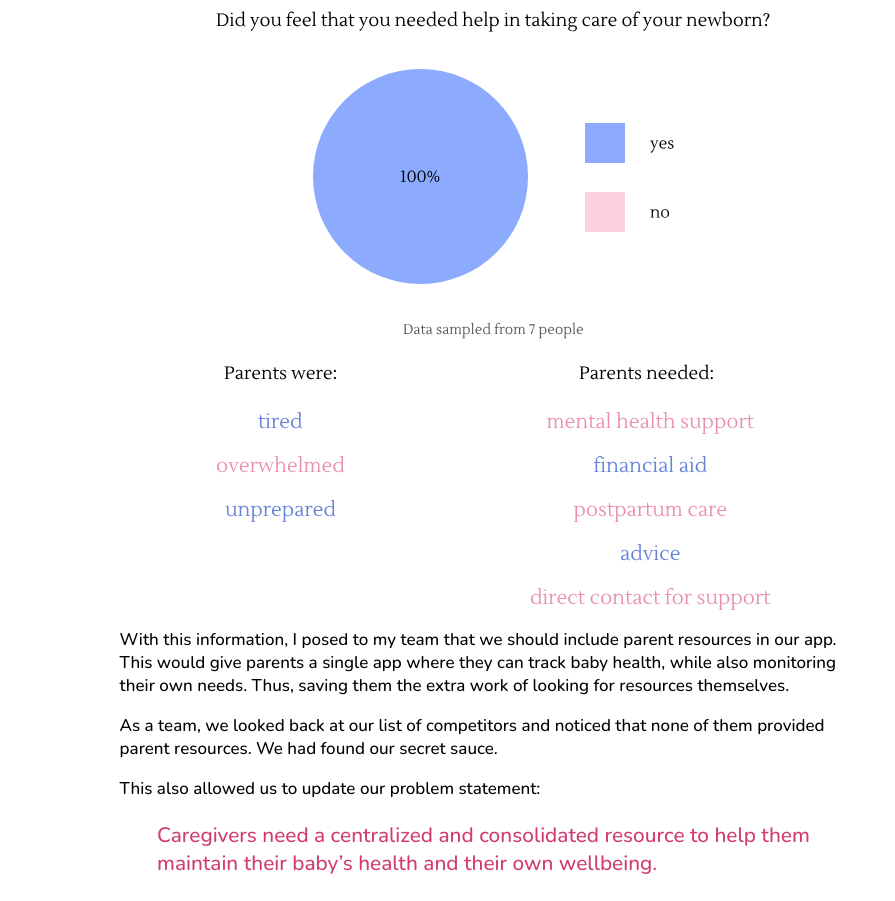
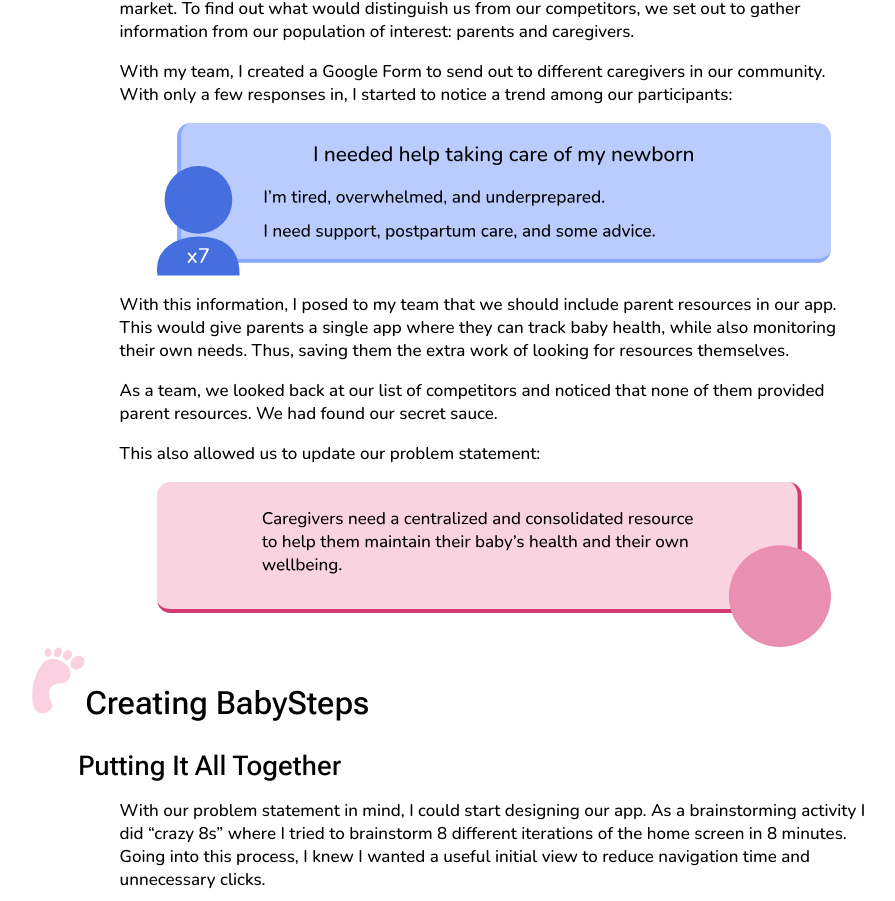
Before and after one commit to kdelgado921/portfolio, a plain HTML site: page case-study-babysteps.html in a window 1280 px wide. Shown: the part 2458-3359 px from the top of the page, without its empty margins (146-1041 px from the left). Drawn offline with nearby package versions, Linux system fonts and the light colour scheme.

Commit message:
Updated BabySteps case study
Changed some graphics to make the case study look better, while also matching more with the "theme" of my portfolio.

```diff
--- a/case-study-babysteps.html
+++ b/case-study-babysteps.html
@@ -109,7 +109,7 @@
                     what the current state of the world is for people who care for newborns. Our key insights
                     were that:</p>
 
-                <img class="large" src="Media/BabySteps/quotes.svg"
+                <img class="data-box" src="Media/BabySteps/initialResearch.svg"
                     alt="caregivers find leaving the hospital scary, and 48% of them feel unsupported in times of stress.">
 
                 <p>A lack of support is exacerbated especially when leaving the hospital. Parents go from
@@ -119,13 +119,14 @@
                 <p>With information on the current state of the world and to guide our further steps, our team
                     created an initial problem statement:</p>
 
-                <p class="problem-statement">Parents with newborns need to know what their baby’s needs are and why, so they can focus
-                    on taking care of and enjoying their new family member.</p>
+                <img class="data-box" src="Media/BabySteps/initialProblemStatement.svg"
+                    alt="parents with newborns need to know what their baby's needs are and why, so they
+                    can focus on taking care of and enjoying their new family member."/>
             </div>
         <!-- end of understanding caregivers -->
 
         <!-- data driven design -->
-        <h3>Data Driven Design</h3>
+        <h3 class="smaller-margin">Data Driven Design</h3>
             <div class="body-text">
                 <p>Now, with an area of focus, I led our team in conducting a competitive analysis. After scouring
                     the app store for different baby tracking applications, we came up with a list of six apps
@@ -148,13 +149,9 @@
                 <p>With my team, I created a Google Form to send out to different caregivers in our community.
                     With only a few responses in, I started to notice a trend among our participants:</p>
 
-                <img src="Media/BabySteps/supportData.svg"
-                    alt="100% of caregivers in our survey of 7, said they needed more support caring for
-                    their newborn."><br>
-
-                <img src="Media/BabySteps/feelingData.svg"
-                    alt="parents were overwhelmed, tired, and unprepared. While they needed mental health support,
-                    financial aid, postpartum care, advice, and a direct contact for support.">
+                <img class="data-box" src="Media/BabySteps/surveyData.svg"
+                    alt="Caregivers need help taking care of their newborn. They are tired, overwhelmed, and
+                    underprepared. They need support, postpartum care, and some advice.">
 
                 <p>With this information, I posed to my team that we should include parent resources in our app.
                     This would give parents a single app where they can track baby health, while also monitoring
@@ -165,8 +162,9 @@
 
                 <p>This also allowed us to update our problem statement:</p>
 
-                <p class="problem-statement">Caregivers need a centralized and consolidated resource to help them
-                    maintain their baby’s health and their own wellbeing.</q>
+                <img class="data-box" src="Media/BabySteps/finalProblemStatement.svg"
+                    alt="Caregivers need a centralized and consolidated resource to help them maintain
+                    their baby’s health and their own wellbeing."/>
             </div>
             <!-- end of data driven design -->
     </section>
@@ -174,7 +172,7 @@
 
     <!-- creating babysteps section -->
     <section>
-        <h2 class="image-text">Creating BabySteps</h2>
+        <h2 class="image-text smaller-margin">Creating BabySteps</h2>
 
         <!-- putting it all together -->
         <h3>Putting It All Together</h3>
--- a/style.css
+++ b/style.css
@@ -40,10 +40,11 @@
     font-weight: 500;
 }
 
-.problem-statement {
-    margin-left: 5%;
-    font-size: 1.3rem;
-    color: var(--dark-pink);
+h4 {
+    font-family: "Roboto Flex", sans-serif;
+    margin-bottom: 0;
+    font-size: 1.4rem;
+    font-weight: 500;
 }
 
 #video-info {
@@ -308,6 +309,10 @@
     margin: 0 auto;
 }
 
+.smaller-margin {
+    margin-top: 0;
+}
+
 .image-text:before {
     content: url(Media/BabySteps/babyStep.svg);
     /* position: absolute;
@@ -326,7 +331,11 @@
     margin-right: auto;
 }
 
-section .large {
+.data-box {
+    max-width: 90%;
+}
+
+.large {
     max-width: 85%;
 }
 
```
Also changed, not shown: Media/BabySteps/finalProblemStatement.svg (added), Media/BabySteps/initialProblemStatement.svg (added), Media/BabySteps/initialResearch.svg (added), Media/BabySteps/surveyData.svg (added).
